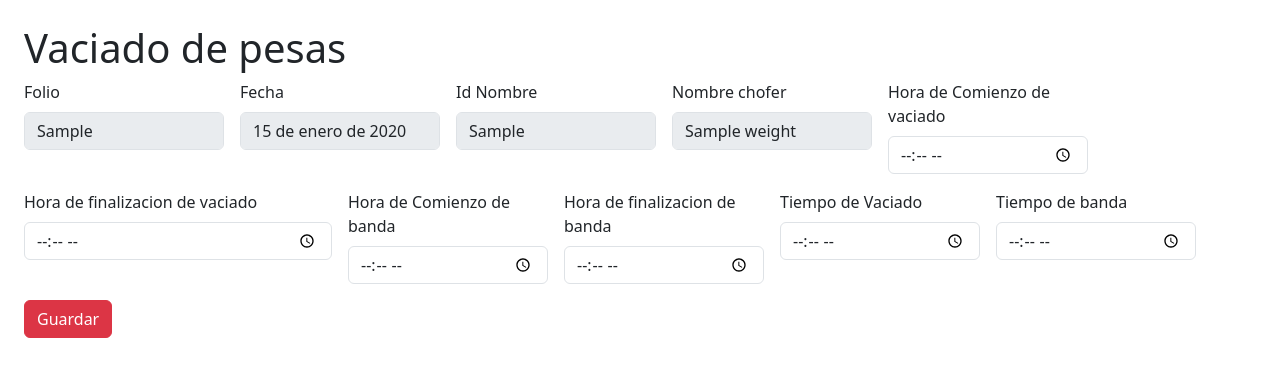
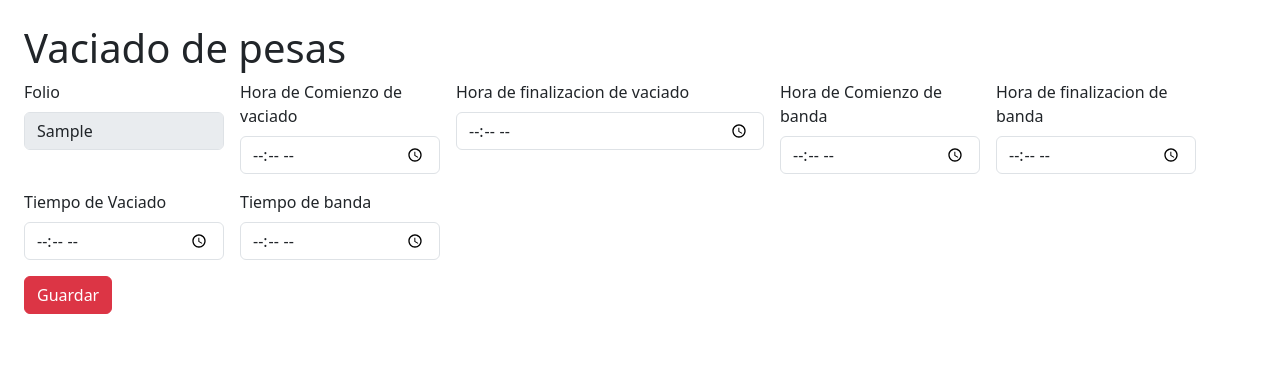
Before and after one commit to CarlosArrasRod/GaleanaPeppersTrade, a Django app: page /vaciado/agregar/1 in a window 1280 px wide. Shown: the part 56-433 px from the top of the page. Run offline with Django 5.2, Linux system fonts and the light colour scheme; tables that the repository leaves empty hold one stand-in row (values such as "Sample post"); some libraries are stand-ins or nearby versions.

Commit message:
Eliminar Fecha y nombres

```diff
--- a/vaciado/templates/vaciado/crud/form.html
+++ b/vaciado/templates/vaciado/crud/form.html
@@ -12,26 +12,6 @@
             <input type="text" value="{{w.folio}}" class="form-control" disabled >
 
 
-        </div>
-        <div class="col-md-2">
-            <label for="validationDefault02" class="form-label" >Fecha </label>
-
-            <input type="text" value="{{w.fecha}}" class="form-control" disabled >
-
-
-
-        </div>
-        <div class="col-md-2">
-            <label for="validationDefault05" class="form-label">Id Nombre </label>
-
-            <input type="text" value="{{w.proveedor}}" class="form-control" disabled >
-
-
-        </div>
-        <div class="col-md-2">
-            <label for="validationDefault05" class="form-label">Nombre chofer</label>
-
-            <input type="text" value="{{w.nombrechof}}" class="form-control" disabled >
         </div>
 
         <div class="col-md-2">
```
